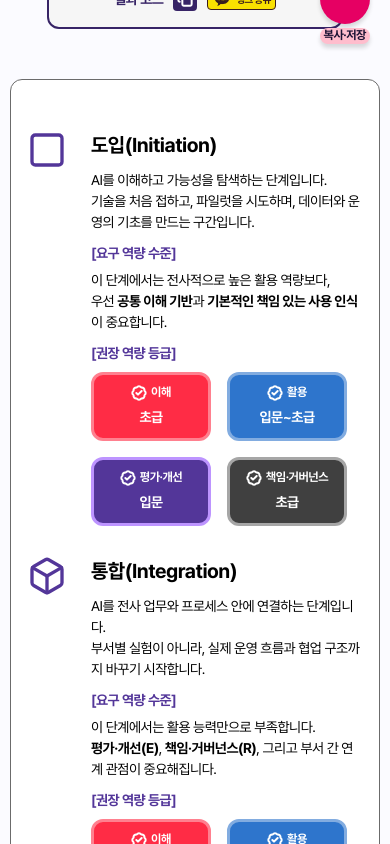
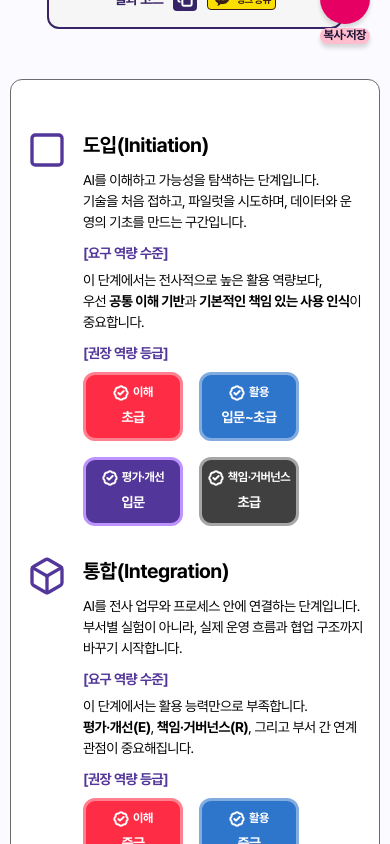
Before and after one commit to helloworldlabs-projects/AX-Compass, a Next.js app: page /result/executive/1 in a window 390 px wide. Shown: the part 780-1624 px from the top of the page. Built offline with nearby package versions, Linux system fonts and the light colour scheme.

Commit message:
fix(institution): MaturityLevelCard 모바일 간격 수정 및 임원 상세보기 버튼 활성화

```diff
--- a/app/institution/_components/InstitutionHeaderSection.tsx
+++ b/app/institution/_components/InstitutionHeaderSection.tsx
@@ -26,14 +26,14 @@ export function InstitutionHeaderSection({ stats }: InstitutionHeaderSectionProp
               {stats.executiveExamCount} / {stats.executiveCount} 명
             </div>
           </div>
-          {/* <Button
+          <Button
             render={<Link href="/institution/executive" />}
             variant="dark-blue"
             size="pill"
             className="w-fit rounded-[12px]"
           >
             상세 보기
-          </Button> */}
+          </Button>
         </div>
         <div className="flex flex-col items-center gap-4">
           <div className="relative flex h-[130px] w-[300px] items-center justify-center rounded-[20px] border-3 border-gray-300 shadow">
--- a/app/institution/_components/MaturityLevelCard.tsx
+++ b/app/institution/_components/MaturityLevelCard.tsx
@@ -123,7 +123,7 @@ export function MaturityLevelCard({ type }: { type: MaturityLevel }) {
   } = MATURITY_DATA[type];
 
   return (
-    <div className="flex gap-6">
+    <div className="flex gap-4 lg:gap-6">
       <Icon className="size-10 shrink-0 text-purple-700" />
 
       <div className="flex flex-col gap-2.5">
@@ -150,7 +150,7 @@ export function MaturityLevelCard({ type }: { type: MaturityLevel }) {
               return (
                 <div
                   key={label}
-                  className={`flex w-[120px] flex-col items-center gap-1.5 rounded-[12px] border-3 py-2.5 text-white ${badge}`}
+                  className={`flex w-[100px] flex-col items-center gap-1.5 rounded-[12px] border-3 py-2.5 text-white lg:w-[120px] ${badge}`}
                 >
                   <div className="flex items-center gap-1">
                     <BadgeCheck className="size-4 text-white" strokeWidth={3} />
```
